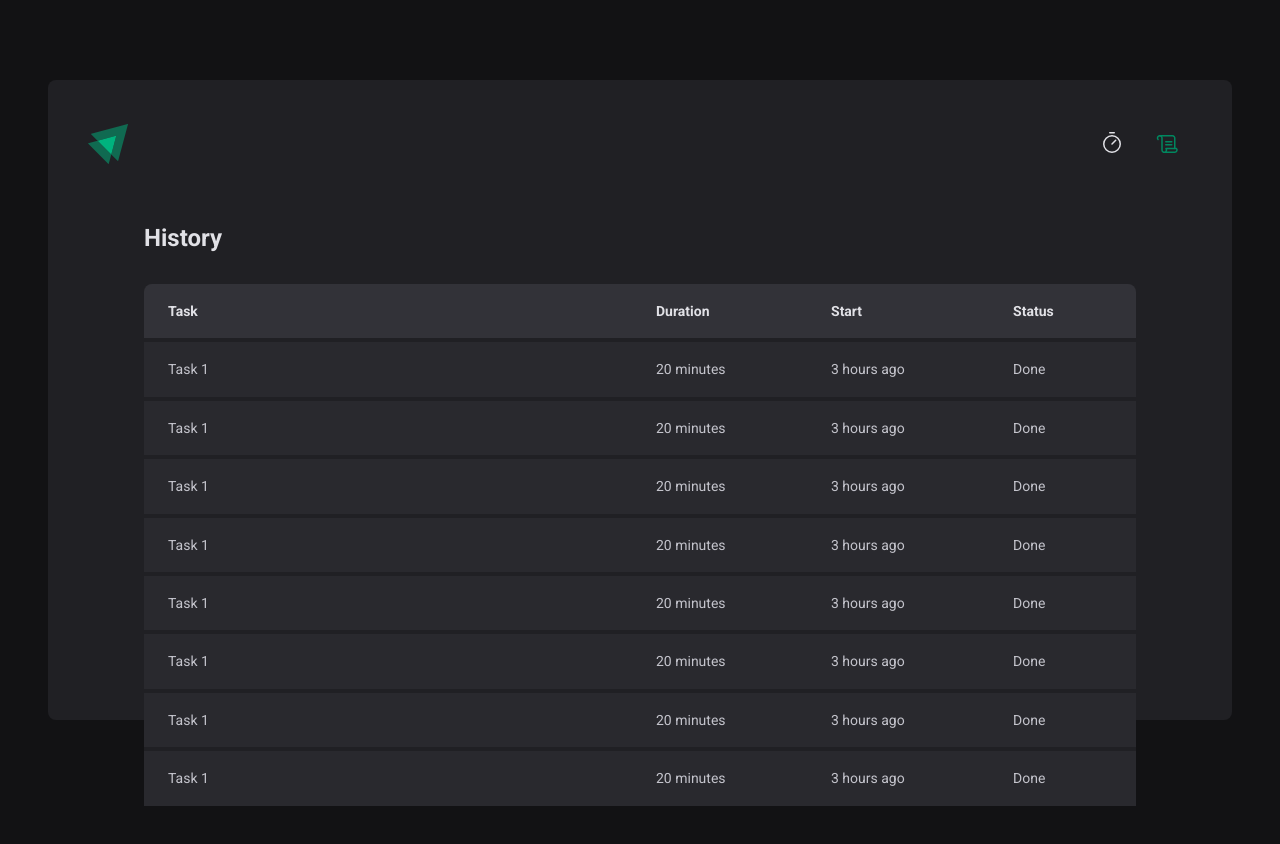
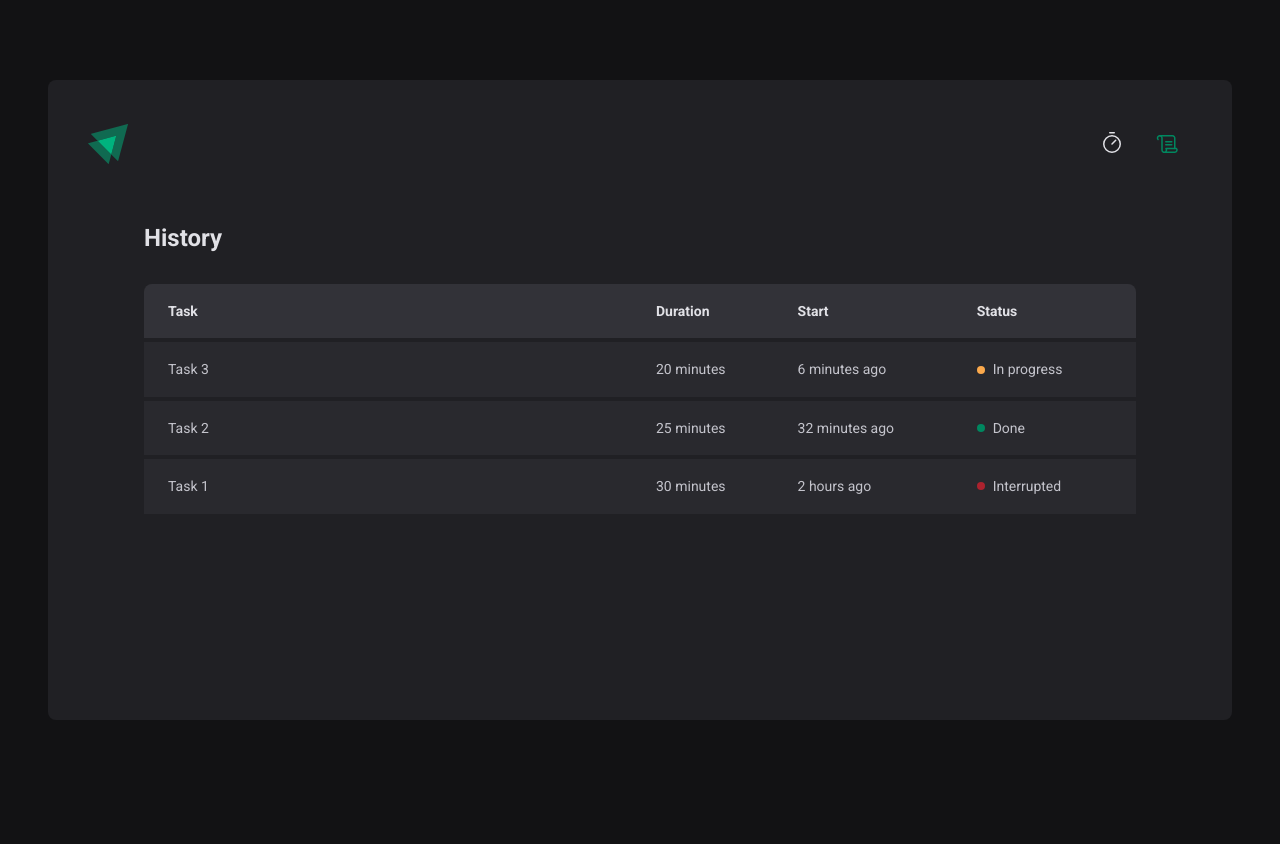
Before and after one commit to renatomarquesteles/ignite-02-pomodoro, a React (Vite) app: page /history in a window 1280 px wide. Shown: the top 844 px of the page. After the commit the page ends 800 px from the top, so only its background shows below. Built offline with nearby package versions, Linux system fonts and the light colour scheme.

Commit message:
adds Status component

```diff
--- a/src/pages/History/index.tsx
+++ b/src/pages/History/index.tsx
@@ -1,4 +1,4 @@
-import { HistoryContainer, HistoryList } from './styles'
+import { HistoryContainer, HistoryList, Status } from './styles'
 
 export const History = () => {
   return (
@@ -16,14 +16,30 @@ export const History = () => {
             </tr>
           </thead>
           <tbody>
-            {Array.from({ length: 8 }).map((_, index) => (
-              <tr key={index}>
-                <td>Task 1</td>
-                <td>20 minutes</td>
-                <td>3 hours ago</td>
-                <td>Done</td>
-              </tr>
-            ))}
+            <tr>
+              <td>Task 3</td>
+              <td>20 minutes</td>
+              <td>6 minutes ago</td>
+              <td>
+                <Status status="in-progress">In progress</Status>
+              </td>
+            </tr>
+            <tr>
+              <td>Task 2</td>
+              <td>25 minutes</td>
+              <td>32 minutes ago</td>
+              <td>
+                <Status status="done">Done</Status>
+              </td>
+            </tr>
+            <tr>
+              <td>Task 1</td>
+              <td>30 minutes</td>
+              <td>2 hours ago</td>
+              <td>
+                <Status status="interrupted">Interrupted</Status>
+              </td>
+            </tr>
           </tbody>
         </table>
       </HistoryList>
--- a/src/pages/History/styles.ts
+++ b/src/pages/History/styles.ts
@@ -59,3 +59,27 @@ export const HistoryList = styled.div`
     }
   }
 `
+
+const STATUS_COLORS = {
+  done: 'green-500',
+  'in-progress': 'yellow-500',
+  interrupted: 'red-500',
+} as const
+
+interface StatusProps {
+  status: keyof typeof STATUS_COLORS
+}
+
+export const Status = styled.span<StatusProps>`
+  display: flex;
+  align-items: center;
+  gap: 0.5rem;
+
+  &::before {
+    content: '';
+    width: 0.5rem;
+    height: 0.5rem;
+    border-radius: 50%;
+    background: ${(props) => props.theme[STATUS_COLORS[props.status]]};
+  }
+`
```
